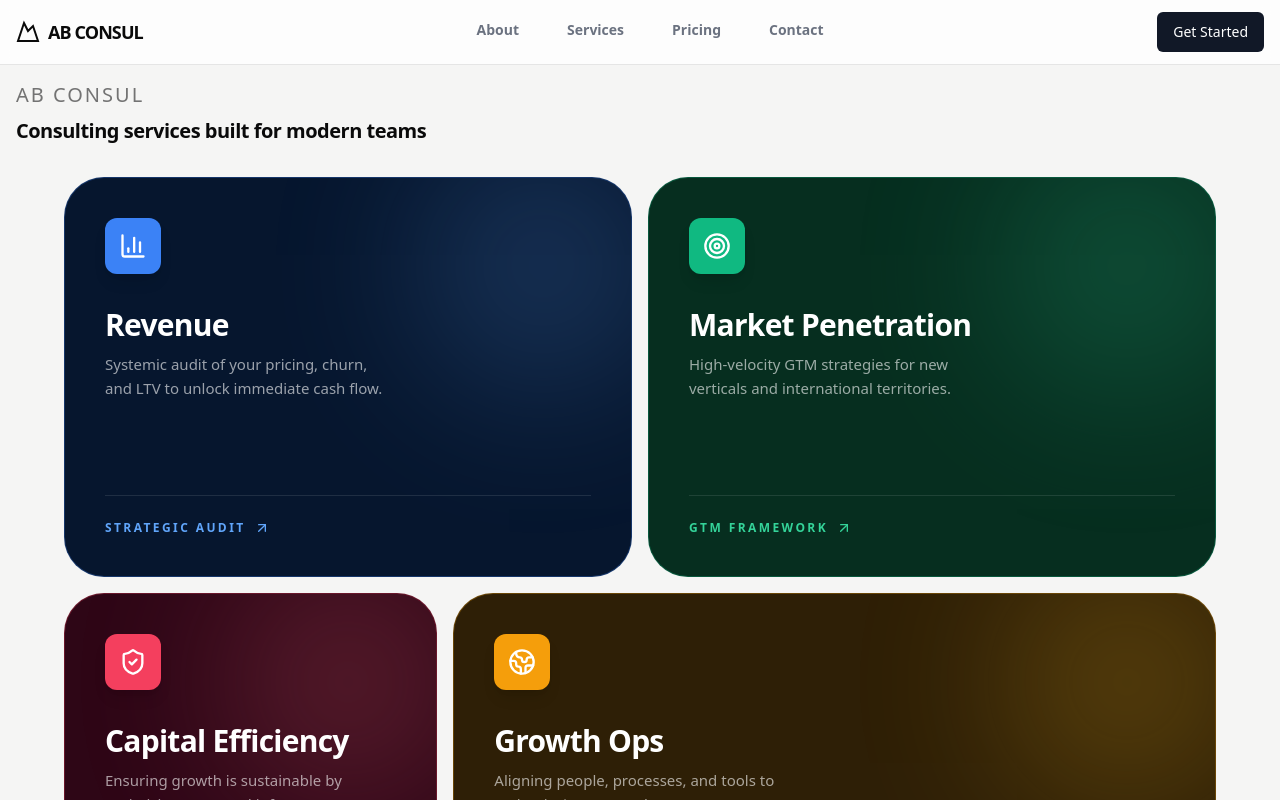
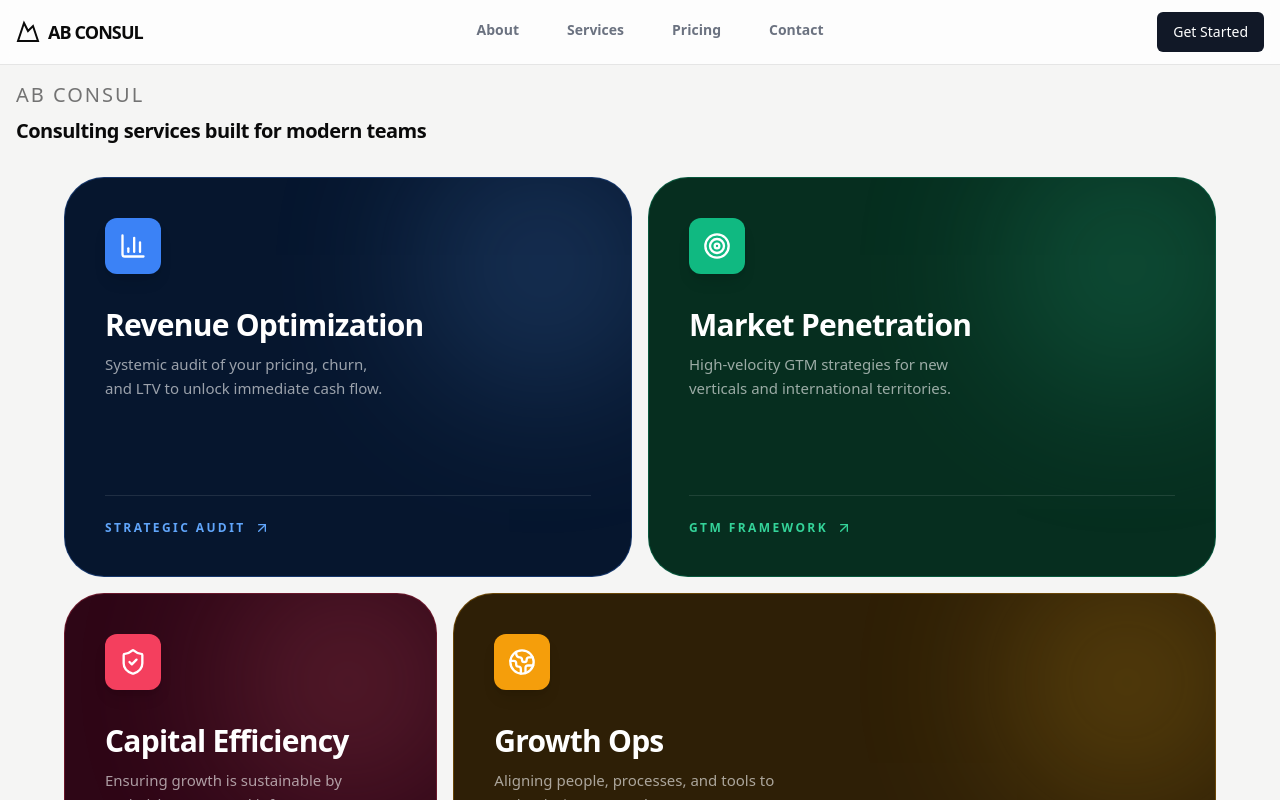
Before and after one commit to l-tting/ab-consul, a Next.js app in the folder my-app/: page / in a window 1280 px wide. Shown: the top 800 px of the page. Built offline with nearby package versions, Linux system fonts and the light colour scheme.

Commit message:
test change --v1 --b/l

```diff
--- a/my-app/src/components/HeroHome.jsx
+++ b/my-app/src/components/HeroHome.jsx
@@ -63,7 +63,7 @@ export const BentoCard = ({ name, className, Icon, description, href, cta, theme
 const features = [
   {
     Icon: BarChart3,
-    name: "Revenue ",
+    name: "Revenue Optimization",
     description: "Systemic audit of your pricing, churn, and LTV to unlock immediate cash flow.",
     href: "#",
     cta: "Strategic Audit",
```
